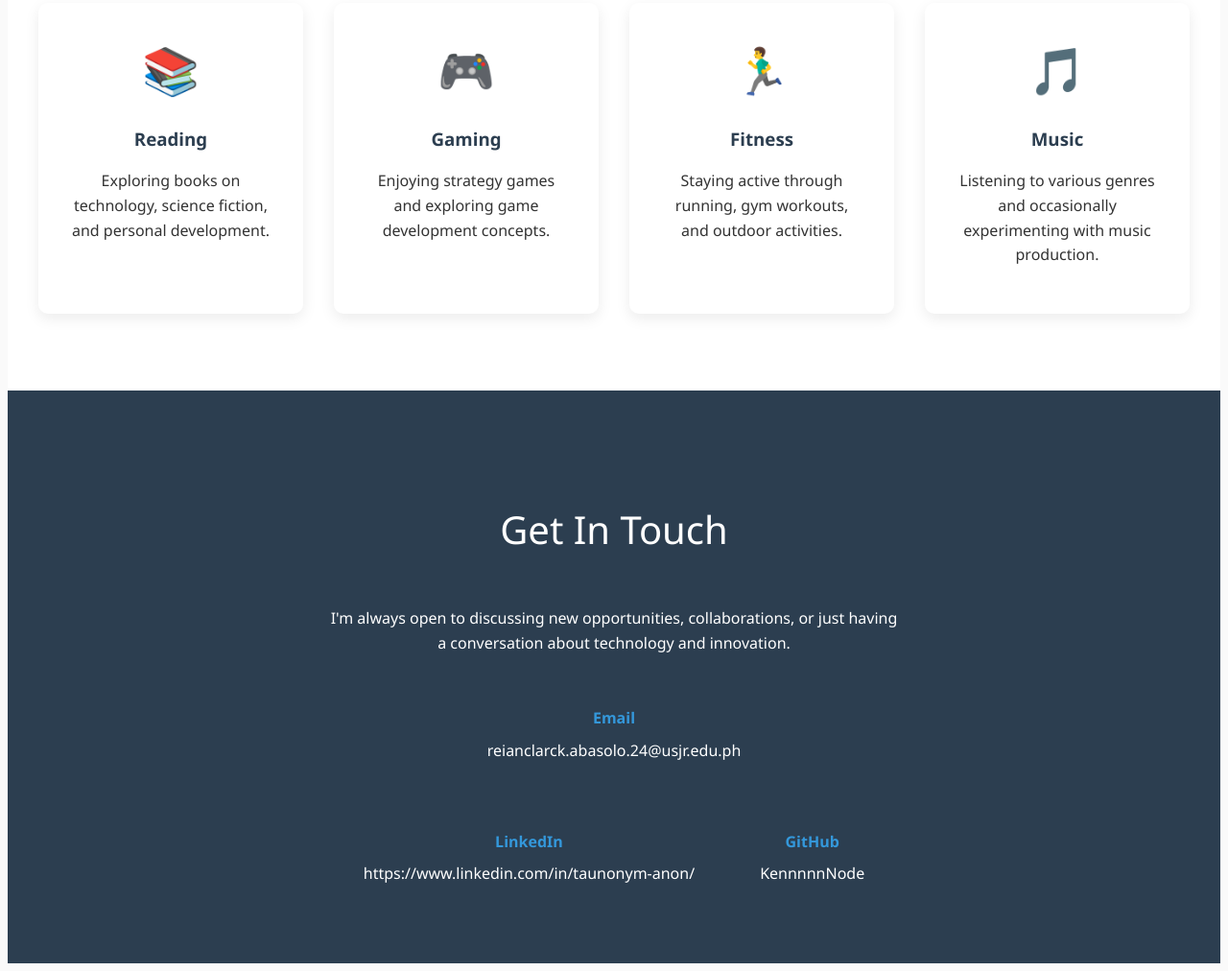
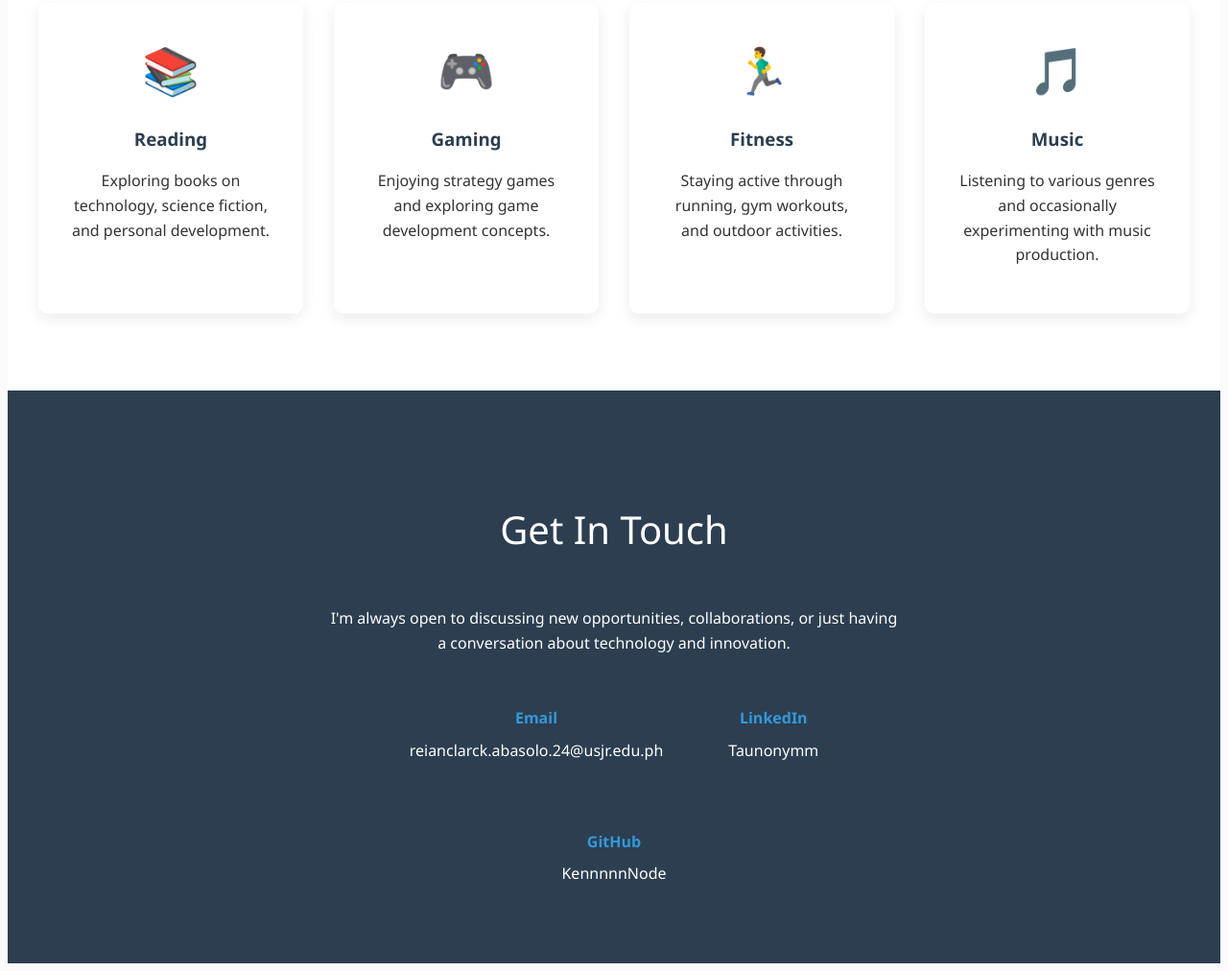
Before and after one commit to KennnnnNode/Portfolio1, a plain HTML site: page index.html in a window 1280 px wide. Shown: the part 1950-2962 px from the top of the page at 96% size. Drawn offline with Linux system fonts and the light colour scheme.

Commit message:
index.html

```diff
--- a/index.html
+++ b/index.html
@@ -125,7 +125,7 @@
                     </div>
                     <div class="contact-item">
                         <h4>LinkedIn</h4>
-                        <a href="https://www.linkedin.com/in/taunonym-anon-803855327/" target="_blank">https://www.linkedin.com/in/taunonym-anon/</a>
+                        <a href="https://www.linkedin.com/in/taunonym-anon-803855327/" target="_blank">Taunonymm</a>
                     </div>
                     <div class="contact-item">
                         <h4>GitHub</h4>
```
